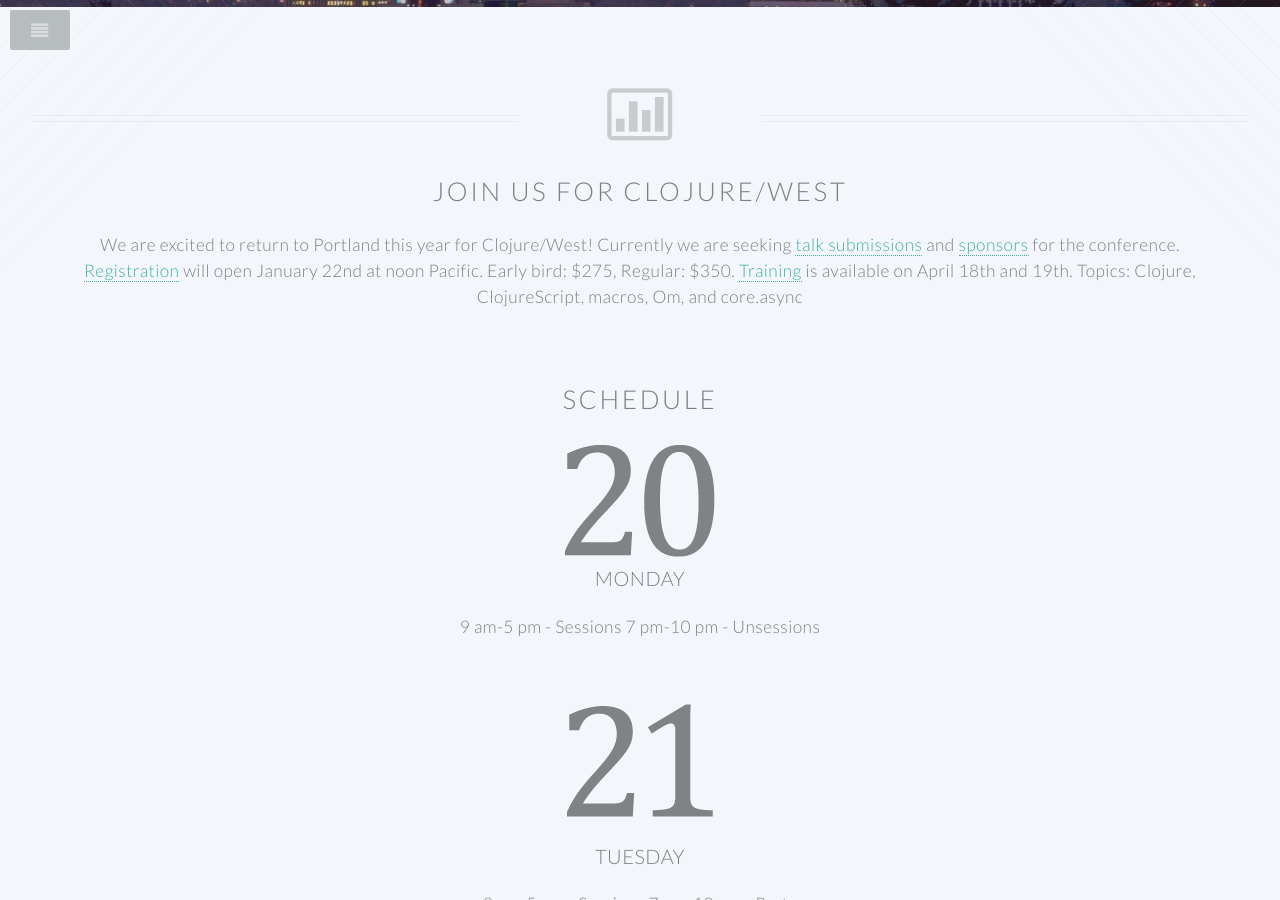
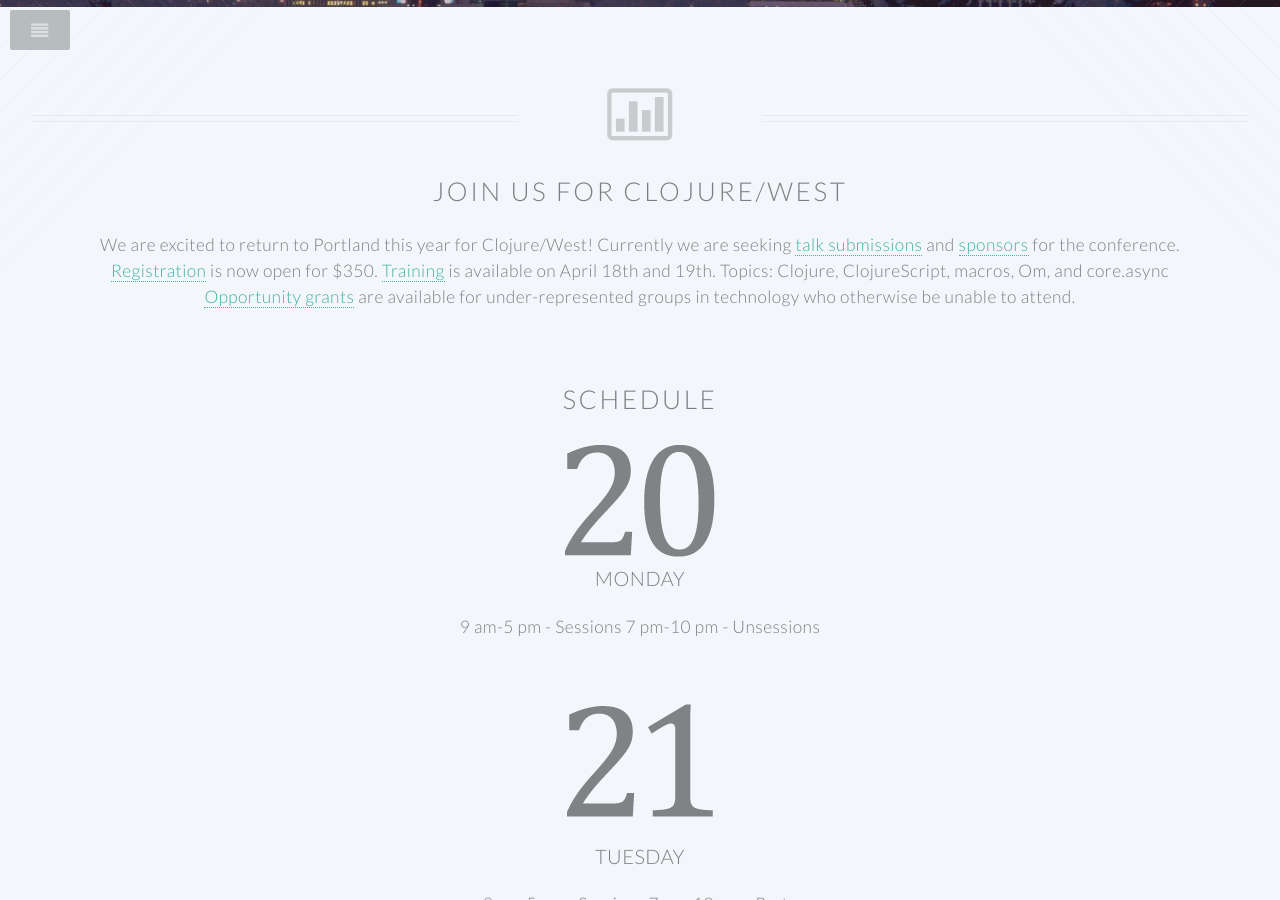
Before and after one commit to clojurewest/clojurewest.github.io, a Jekyll site: the page built from index.html, in a window 1280 px wide and 900 px high, scrolled down 554 px. Built offline with Jekyll 4.4.1, drawn with Linux system fonts in a browser that asks for light colours.

Commit message:
add opportunity grant to home page

```diff
--- a/_layouts/home.html
+++ b/_layouts/home.html
@@ -42,10 +42,11 @@
 					<h2>Join us for Clojure/west</h2>
 					<p>We are excited to return to Portland this year for Clojure/West!<br>
 					   Currently we are seeking <a href="https://cognitect.wufoo.com/forms/clojurewest-2015-call-for-presentations/">talk submissions</a> and <a href="sponsorship">sponsors</a> for the conference.<br>
-					   <a href="https://clojurewest2015.eventbrite.com/">Registration</a> will open January 22nd at noon Pacific. Early bird: $275, Regular: $350.<br><br>
+					   <a href="https://clojurewest2015.eventbrite.com/">Registration</a> is now open for $350.<br><br>
 					   <a href="training">Training</a> is available on April 18th and 19th.<br>
-					   Topics: Clojure, ClojureScript, macros, Om, and core.async
-				  </p>
+					   Topics: Clojure, ClojureScript, macros, Om, and core.async<br><br>
+				       <a href="opportunity">Opportunity grants</a> are available for under-represented groups<br>
+					   in technology who otherwise be unable to attend.</p>
 				</header>
 
 				<!-- One -->
```
